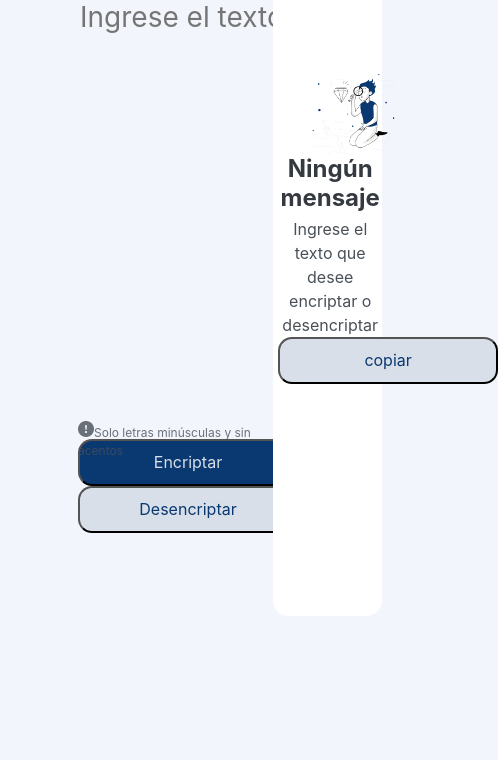
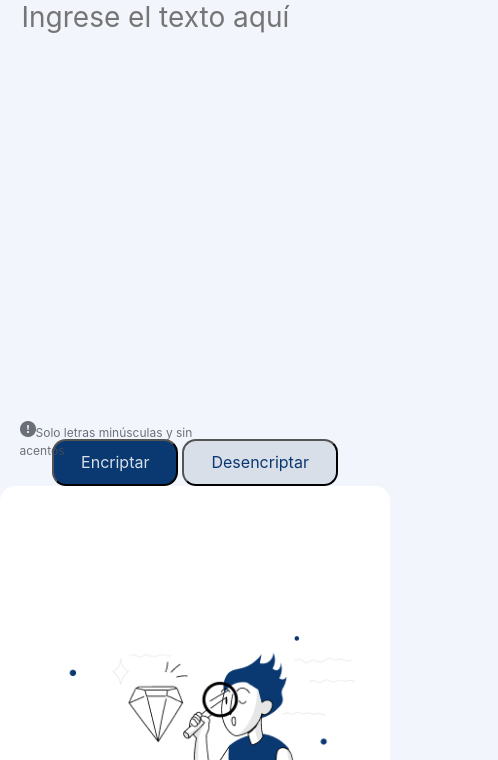
Before and after one commit to YeniAstaiza/Challenge-yeni, a plain HTML site: page index.html in a window 390 px wide. Shown: the part 84-844 px from the top of the page, 498 px wide, since content can reach past the window. Drawn offline with Linux system fonts and the light colour scheme.

Commit message:
responsive listo

```diff
--- a/index.html
+++ b/index.html
@@ -30,7 +30,7 @@
 
                     </div>
 
-                    <div>
+                    <div class="botones">
                         <input onclick="clickEncriptar()" class="btn btn-azulOscuro" type="button" value="Encriptar">
                         <input onclick="clickDesencriptar()" class="btn btn-claro" type="button" value="Desencriptar">
                     </div>
--- a/style.css
+++ b/style.css
@@ -1,9 +1,8 @@
-
-body{
+body {
     background: #F3F5FC;
 }
 
-.logo{
+.logo {
     display: flex;
     flex-direction: column;
     align-items: flex-start;
@@ -11,10 +10,9 @@ body{
     width: 120px;
     height: 48px;
     padding: 30px 0px 0px 60px
-
 }
 
-.resolver{
+.resolver {
     display: inline-block;
     width: 69%;
     vertical-align: top;
@@ -22,12 +20,12 @@ body{
     box-sizing: border-box;
 }
 
-.ingreseTexto textarea{
+.ingreseTexto textarea {
     width: 400px;
     background: #F3F5FC;
 }
 
-textarea{
+textarea {
     color: #0A3871;
     font-family: 'Inter';
     font-style: normal;
@@ -38,7 +36,7 @@ textarea{
     resize: none;
 }
 
-.indicaciones{
+.indicaciones {
     width: 205px;
     height: 18px;
     font-family: 'Inter';
@@ -49,7 +47,8 @@ textarea{
     color: #495057;
     opacity: 0.8;
 }
-.btn{
+
+.btn {
     width: 220px;
     padding: 12px 0;
     font-family: 'Inter';
@@ -62,25 +61,26 @@ textarea{
 
 }
 
-.btn-azulOscuro{
-   background: #0A3871;
-   color: #D8DFE8;
+.btn-azulOscuro {
+    background: #0A3871;
+    color: #D8DFE8;
 
 }
-.btn-azulOscuro:hover{
-    background:#495057;
+
+.btn-azulOscuro:hover {
+    background: #495057;
 }
 
-.btn-claro{
+.btn-claro {
     background: #D8DFE8;
     color: #0A3871;
 }
 
-.btn-claro:hover{
+.btn-claro:hover {
     background: rgb(81, 176, 178);
 }
 
-.respuesta{
+.respuesta {
     display: inline-block;
     width: 28%;
     height: 80%;
@@ -93,14 +93,14 @@ textarea{
     top: -70px;
 }
 
-.munheco{
-    width:85%;
+.munheco {
+    width: 85%;
     vertical-align: top;
     margin: 0 1.5%;
     padding: 150px 0px 0px 30px;
 }
 
-.noEncontrado{
+.noEncontrado {
     width: 100%;
     padding: 1px 0;
     font-family: 'Inter';
@@ -115,7 +115,7 @@ textarea{
     resize: none;
 }
 
-.inserteCifrado{
+.inserteCifrado {
     width: 100%;
     font-family: 'Inter';
     font-style: normal;
@@ -126,14 +126,41 @@ textarea{
     color: #495057;
 }
 
-.btn-copiar{
+.btn-copiar {
     background: #D8DFE8;
     color: #0A3871;
     margin: 0 auto;
     position: relative;
     display: inherit;
 }
-.btn-copiar:hover{
+
+.btn-copiar:hover {
     background: rgb(81, 176, 178);
 
 }
+
+@media screen and (max-width:912px) {
+    .resolver{
+        width: 100%;
+        display: block;
+        padding: 0 5%;
+    }
+
+    .ingreseTexto {
+        padding: auto;
+    }
+    .ingreseTexto textarea{
+        width: 100%;
+    }
+    .respuesta{
+        width: 100%;
+        top: auto;
+    }
+    .btn{
+        width:auto;
+        padding:12px 27px;
+    }
+    .botones{
+        text-align: center;
+    }
+}
```
